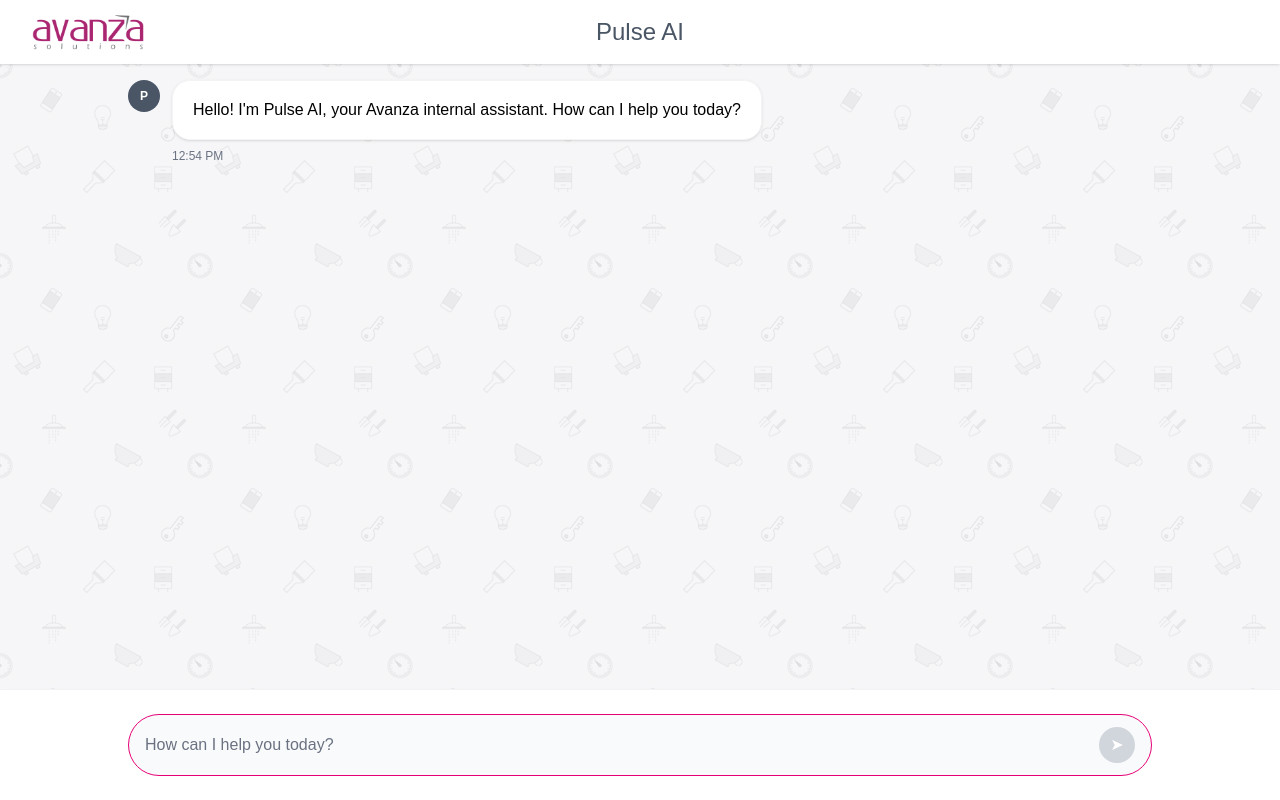
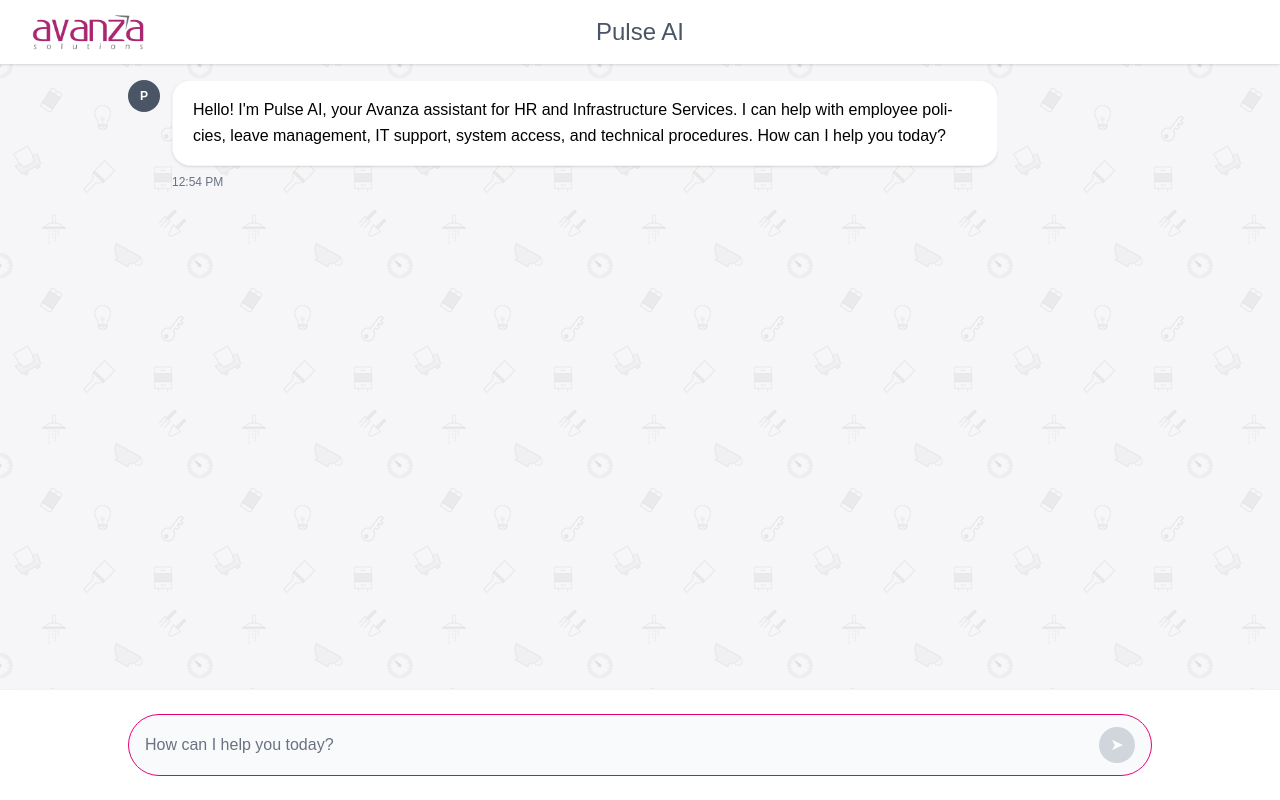
Before and after one commit to Shaheryar-01/pulse-ai, a Next.js app: page / in a window 1280 px wide. Built offline with nearby package versions, Linux system fonts and the light colour scheme; no server answers.

Commit message:
fixed errors

```diff
--- a/src/app/page.tsx
+++ b/src/app/page.tsx
@@ -8,23 +8,37 @@
   timestamp: string
 }
 
+interface ConversationHistoryItem {
+  role: 'user' | 'assistant'
+  content: string
+  timestamp: string
+}
+
+interface ApiResponse {
+  message?: string
+  response?: string
+  data?: {
+    message?: string
+  }
+}
+
 export default function Home() {
   const [messages, setMessages] = useState<Message[]>([
     {
       role: 'assistant',
-      content: "Hello! I'm Pulse AI, your Avanza internal assistant. How can I help you today?",
+      content: "Hello! I'm Pulse AI, your Avanza assistant for HR and Infrastructure Services. I can help with employee policies, leave management, IT support, system access, and technical procedures. How can I help you today?",
       timestamp: new Date().toISOString()
     }
   ])
   const [inputValue, setInputValue] = useState('')
   const [isLoading, setIsLoading] = useState(false)
-  const [conversationHistory, setConversationHistory] = useState<any[]>([])
+  const [conversationHistory, setConversationHistory] = useState<ConversationHistoryItem[]>([])
 
   const messagesContainerRef = useRef<HTMLDivElement>(null)
   const textareaRef = useRef<HTMLTextAreaElement>(null)
   const lastMessageRef = useRef<HTMLDivElement>(null)
 
-  const webhookUrl = 'https://26450f575c4a.ngrok-free.app/webhook/avanza-hr-chat'
+  const webhookUrl = process.env.NEXT_PUBLIC_WEBHOOK_URL || 'https://26450f575c4a.ngrok-free.app/webhook/avanza-hr-chat'
 
   const scrollToLastMessage = () => {
     if (messagesContainerRef.current) {
@@ -64,11 +78,11 @@
     })
   }
 
-  const extractResponse = (result: any): string => {
+  const extractResponse = (result: ApiResponse | string): string => {
+    if (typeof result === 'string') return result
     if (result.message) return result.message
     if (result.response) return result.response
     if (result.data?.message) return result.data.message
-    if (typeof result === 'string') return result
     return 'I received your message but had trouble formatting a response. Please try again.'
   }
 
@@ -109,7 +123,7 @@
         throw new Error(`HTTP ${response.status}: ${response.statusText}`)
       }
 
-      const result = await response.json()
+      const result: ApiResponse = await response.json()
       const aiResponse = extractResponse(result)
 
       const aiMessage: Message = {
@@ -120,7 +134,7 @@
 
       setMessages(prev => [...prev, aiMessage])
 
-      const newHistory = [
+      const newHistory: ConversationHistoryItem[] = [
         ...conversationHistory,
         { role: 'user', content: message, timestamp: userMessage.timestamp },
         { role: 'assistant', content: aiResponse, timestamp: aiMessage.timestamp }
@@ -128,13 +142,15 @@
 
       setConversationHistory(newHistory.slice(-20))
 
-    } catch (error: any) {
+    } catch (error: unknown) {
       let errorMessage = 'Unable to connect to Pulse. Please try again.'
 
+      if (error instanceof Error) {
         if (error.name === 'AbortError') {
           errorMessage = 'Request timed out. Please try again.'
         } else if (error.message) {
           errorMessage = `Unable to connect to Pulse: ${error.message}`
+        }
       }
 
       const errorMsg: Message = {
@@ -175,7 +191,7 @@
   )
 
   return (
-    <div className="min-h-screen bg-gray-100 flex flex-col font-sans">
+    <div className="min-h-screen bg-gray-100 flex flex-col font-sans overflow-x-hidden">
       {/* Background Pattern */}
       <div
         className="fixed inset-0 opacity-40 pointer-events-none bg-repeat z-0"
@@ -189,6 +205,7 @@
       <header className="fixed top-0 left-0 right-0 z-40 bg-white/95 backdrop-blur-sm px-6 py-4 flex items-center justify-between shadow-sm h-16">
         <div className="flex items-center gap-4">
           <div className="w-20 sm:w-24 md:w-28 lg:w-32 flex items-center">
+            {/* eslint-disable-next-line @next/next/no-img-element */}
             <img
               src="/avanza_solutions.png"
               alt="Avanza Solutions"
@@ -196,7 +213,9 @@
               onError={(e) => {
                 const target = e.target as HTMLImageElement;
                 target.style.display = 'none';
-                target.nextElementSibling!.classList.remove('hidden');
+                if (target.nextElementSibling) {
+                  target.nextElementSibling.classList.remove('hidden');
+                }
               }}
             />
             <div className="text-pink-600 text-lg sm:text-xl md:text-2xl font-bold hidden">avanza</div>
@@ -210,12 +229,12 @@
       </header>
 
       {/* Chat Container - Full Width */}
-      <div className="flex-1 flex flex-col px-6 mt-16 overflow-hidden h-screen relative z-10">
+      <div className="flex-1 flex flex-col px-4 sm:px-6 mt-16 overflow-hidden h-screen relative z-10">
 
         {/* Messages Container - Auto-hide Scrollbar */}
         <div
           ref={messagesContainerRef}
-          className="flex-1 py-4 overflow-y-auto flex flex-col gap-4 relative z-10"
+          className="flex-1 py-4 overflow-y-auto overflow-x-hidden flex flex-col gap-4 relative z-10"
           style={{
             maxHeight: 'calc(100vh - 160px)',
             minHeight: '400px',
@@ -244,7 +263,7 @@
             }
           `}</style>
 
-          <div className="max-w-5xl mx-auto w-full flex flex-col gap-4">
+          <div className="max-w-5xl mx-auto w-full flex flex-col gap-4 overflow-x-hidden">
             {messages.map((message, index) => {
               const isLastMessage = index === messages.length - 1
 
@@ -252,37 +271,50 @@
                 <div
                   key={index}
                   ref={isLastMessage ? lastMessageRef : null}
-                  className={`flex items-start gap-3 relative z-10 ${
+                  className={`flex items-start relative z-10 overflow-x-hidden ${
                     message.role === 'user'
-                      ? 'self-end flex-row-reverse max-w-[70%]'
-                      : 'self-start max-w-[85%]'
+                      ? 'self-end max-w-[95%] sm:max-w-[70%]'
+                      : 'self-start gap-3 max-w-[95%] sm:max-w-[85%]'
                   }`}
                 >
-                  <div className={`w-8 h-8 rounded-full flex items-center justify-center text-xs font-semibold flex-shrink-0 relative z-10 ${
-                    message.role === 'user'
-                      ? 'bg-pink-600 text-white'
-                      : 'bg-gray-600 text-white'
-                  }`}>
-                    {message.role === 'user' ? 'You' : 'P'}
+                  {message.role === 'assistant' && (
+                    <div className="w-8 h-8 rounded-full bg-gray-600 text-white flex items-center justify-center text-xs font-semibold flex-shrink-0 relative z-10">
+                      P
                     </div>
-                  <div className="flex flex-col relative z-10">
+                  )}
+                  <div className="flex flex-col relative z-10 min-w-0 flex-1">
                     <div
-                      className={`px-5 py-4 rounded-[18px] shadow-sm break-words leading-relaxed relative z-10 ${
+                      className={`px-3 sm:px-5 py-4 rounded-[18px] shadow-sm leading-relaxed relative z-10 min-w-0 ${
                         message.role === 'user'
                           ? 'bg-pink-600 text-white border border-pink-600'
                           : 'bg-white text-black border border-gray-100'
                       }`}
                       style={{
                         backgroundColor: message.role === 'user' ? '#db2777' : '#ffffff',
-                        position: 'relative'
+                        position: 'relative',
+                        wordWrap: 'break-word',
+                        overflowWrap: 'break-word',
+                        wordBreak: 'break-word',
+                        hyphens: 'auto',
+                        maxWidth: '100%'
+                      }}
+                    >
+                      <div
+                        style={{
+                          wordWrap: 'break-word',
+                          overflowWrap: 'break-word',
+                          wordBreak: 'break-word',
+                          whiteSpace: 'pre-wrap',
+                          maxWidth: '100%'
                         }}
                       >
                         {message.content.split('\n').map((line, i) => (
-                        <span key={i}>
+                          <span key={i} style={{ display: 'block', maxWidth: '100%' }}>
                             {line}
                             {i < message.content.split('\n').length - 1 && <br />}
                           </span>
                         ))}
+                      </div>
                     </div>
                     <div className={`text-xs text-gray-500 mt-2 relative z-10 ${
                       message.role === 'user' ? 'text-right' : 'text-left'
@@ -307,7 +339,7 @@
       </div>
 
       {/* Input Container - Full Width */}
-      <div className="fixed bottom-0 left-0 right-0 z-30 bg-white/95 backdrop-blur-sm p-6 border-t border-gray-200/50 shadow-lg">
+      <div className="fixed bottom-0 left-0 right-0 z-30 bg-white/95 backdrop-blur-sm p-4 sm:p-6 border-t border-gray-200/50 shadow-lg">
         <div className="max-w-5xl mx-auto">
           <div className="flex items-center bg-gray-50/90 backdrop-blur-sm border border-gray-200 rounded-full px-4 py-3 gap-4 transition-colors focus-within:border-pink-600">
             <textarea
```
Lines whose indentation alone changed are shown as unchanged.
